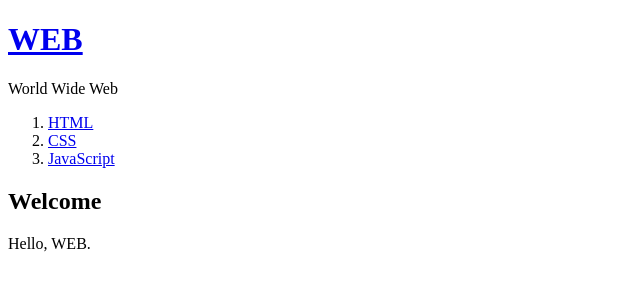
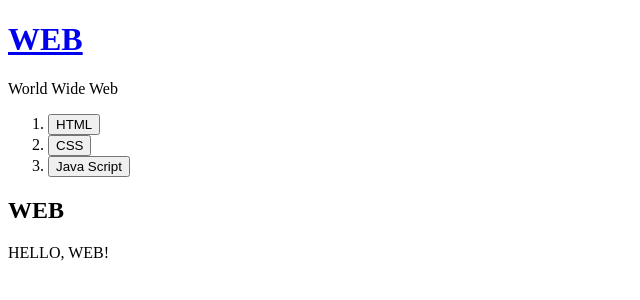
Before and after one commit to moonshadow95/react-redux-workshop, a React (Create React App) app: page / in a window 1280 px wide. Shown: the top 300 px of the page, without its empty margins (0-640 px from the left). Built offline with nearby package versions, Linux system fonts and the light colour scheme.

Commit message:
Nav, Article

```diff
--- a/src/App.js
+++ b/src/App.js
@@ -1,13 +1,13 @@
 import Header from "./components/Header";
 import NavContainer from "./containers/NavContainer";
-import Article from "./components/Article";
+import ArticleContainer from "./containers/ArticleContainer";
 
 function App() {
     return (
         <div className="App">
             <Header/>
             <NavContainer/>
-            <Article />
+            <ArticleContainer />
         </div>
     );
 }
--- a/src/components/Article.js
+++ b/src/components/Article.js
@@ -1,9 +1,9 @@
 import React from 'react';
 
-const Article = (props) => (
+const Article = ({title, desc}) => (
     <article>
-        <h2>Welcome</h2>
-        Hello, WEB.
+        <h2>{title}</h2>
+        {desc}
     </article>
 );
 
--- a/src/components/Header.js
+++ b/src/components/Header.js
@@ -14,6 +14,6 @@ const Header = ({onClick}) => {
 
 export default connect(null, (dispatch) => {
     return {onClick: ()=>{
-            dispatch({type: 'CHANGE_MODE', mode: 'WELCOME'})
+            dispatch({type: 'WELCOME'})
         }}
 })(Header);
--- a/src/components/Nav.js
+++ b/src/components/Nav.js
@@ -1,19 +1,19 @@
 import React from 'react';
 
-const Nav = (props) => (
+const Nav = ({data, onClick}) => {
+    return (
         <nav>
             <ol>
-            <li>
-                <a href="html.html">HTML</a>
+                {data.map(d =>
+                    <li key={d.id}>
+                        <button onClick={(id) => {
+                            onClick(d.id)
+                        }}>{d.title}</button>
                     </li>
-            <li>
-                <a href="css.html">CSS</a>
-            </li>
-            <li>
-                <a href="javascript.html">JavaScript</a>
-            </li>
+                )}
             </ol>
         </nav>
     )
+}
 
 export default Nav;
--- /dev/null
+++ b/src/containers/ArticleContainer.js
@@ -0,0 +1,13 @@
+import Article from '../components/Article'
+import {connect} from 'react-redux'
+
+export default connect(
+    function (state) {
+        if (state.mode === 'WELCOME') {
+            return {title: 'WEB', desc: 'HELLO, WEB!'}
+        } else {
+            const selected = state.contents.find(content => content.id === state.selected_id)
+            return {title: selected.title, desc: selected.desc}
+        }
+    }
+)(Article)
--- a/src/containers/NavContainer.js
+++ b/src/containers/NavContainer.js
@@ -1,4 +1,13 @@
-import Nav from '../components/nav'
+import Nav from '../components/Nav'
 import {connect} from 'react-redux'
 
-export default connect()(Nav);
+export default connect(
+    function (state) {
+        return {data: state.contents}
+    }, function (dispatch) {
+        return {
+            onClick: (id) => {
+                dispatch({type: 'READ', id: id})}
+        }
+    }
+)(Nav);
--- a/src/store.js
+++ b/src/store.js
@@ -1,7 +1,7 @@
 import {createStore} from "redux";
 
 const initState = {
-    mode: 'READ',
+    mode: 'WELCOME',
     welcome_content: {
         title: 'WEB',
         desc: "Hello, WEB",
@@ -18,8 +18,11 @@ function reducer(state = initState, action) {
     if (state === undefined) {
         return initState;
     }
-    if (action.type === 'CHANGE_MODE') {
-        return {...state, mode: action.mode}
+    if (action.type === 'WELCOME') {
+        return {...state, mode: 'WELCOME'}
+    }
+    if (action.type === 'READ') {
+        return {...state, mode:'READ', selected_id: action.id}
     }
     return state
 }
```
Lines whose indentation alone changed are shown as unchanged.
